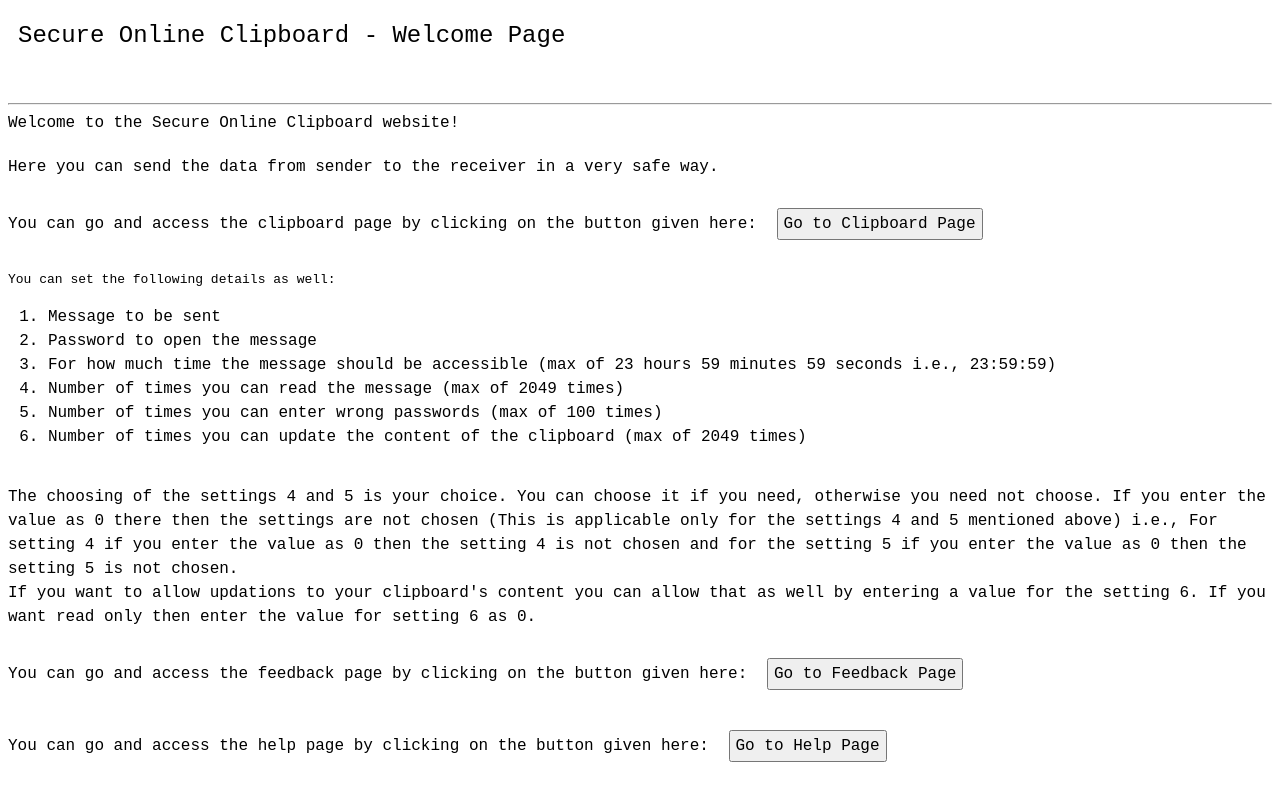
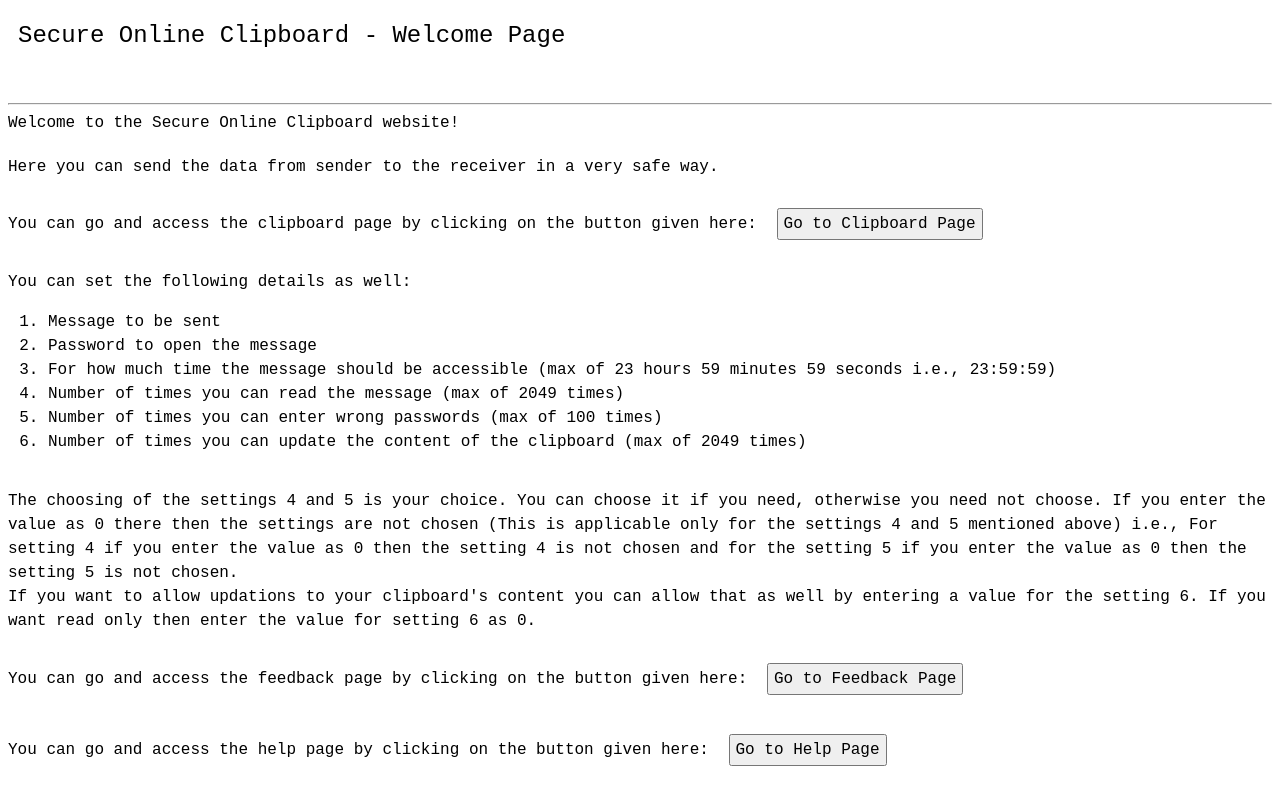
Before and after one commit to tharela-1/Secure-Online-Clipboard, a website: page welcome.html in a window 1280 px wide. Shown: the top 798 px of the page. Drawn offline with Linux system fonts and the light colour scheme.

Commit message:
Source Code -- Ver 1.2.4

```diff
--- a/welcome.html
+++ b/welcome.html
@@ -31,7 +31,7 @@
     <button class="actionObj" id="startAction" class = "introClass"
     onclick="window.location.href='/home';">Go to Clipboard Page</button>
     <br><br>
-    <span>
+    <span class="welcomeText">
     You can set the following details as well:
     </span><br>
     <ol class="welcomeText">
```
